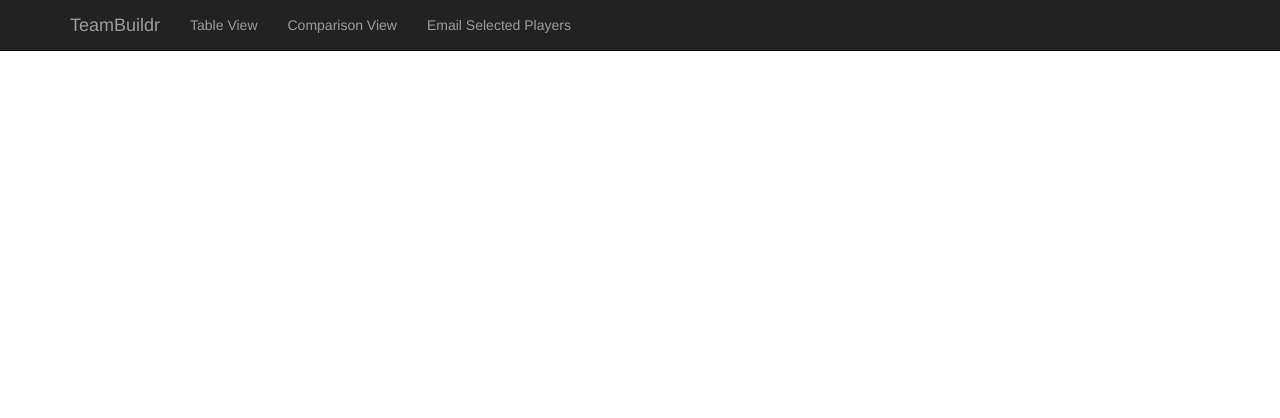
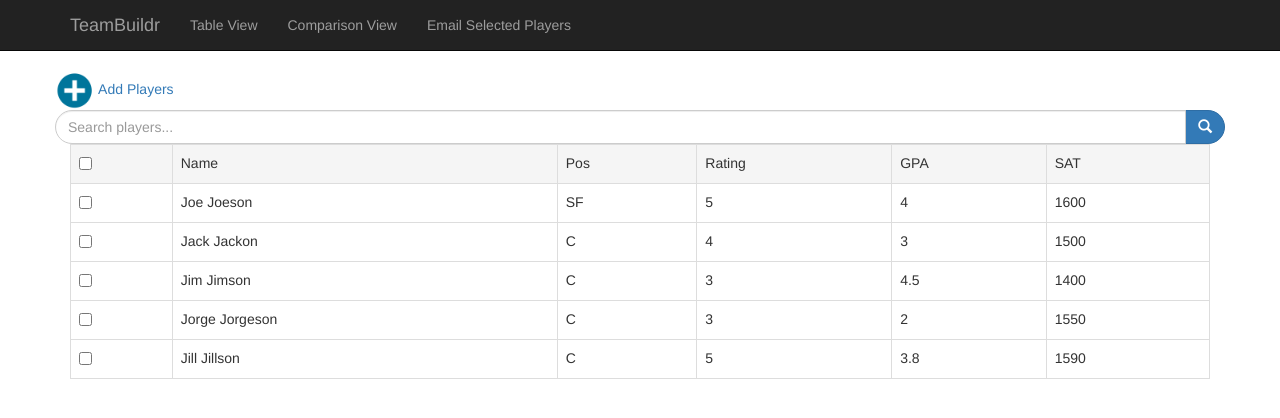
Before and after one commit to shraman-rc/TeamBuildr, a website: page home.html in a window 1280 px wide. Drawn offline with nearby package versions, Linux system fonts and the light colour scheme; some packages are replaced by stand-ins of ours.

Commit message:
Reverting a couple changes

```diff
--- a/js/controller.js
+++ b/js/controller.js
@@ -30,9 +30,11 @@ teambuildrApp.config(['$routeProvider',
 var playerControllers = angular.module('playerControllers', []);
 playerControllers.controller('PlayerController', function($scope) {
 
-    $http.get("players.json").success(function(res){
-      $scope.players = data;
-    });
+    $scope.players = playerData;
+
+    // $http.get("players.json").success(function(res){
+    //   $scope.players = data;
+    // });
 
     $scope.selectedPlayer = $scope.players[0];
 
@@ -99,3 +101,58 @@ playerControllers.controller('PlayerController', function($scope) {
 
 
   });
+
+var playerData = [{
+  name:'Joe Joeson',
+  email: "joe@gmail.com",
+  checkmark:false,
+  position:"SF",
+  rating:5,
+  gpa:4.0,
+  sat: 1600,
+  film:"file://null"
+},
+
+{
+  name:'Jack Jackon',
+  email: "jack@gmail.com",
+  checkmark:false,
+  position:"C",
+  rating:4,
+  gpa:3.0,
+  sat: 1500,
+  film:"file://null"
+},
+
+{
+  name:'Jim Jimson',
+  email: "jim@gmail.com",
+  checkmark:false,
+  position:"C",
+  rating:3,
+  gpa:4.5,
+  sat: 1400,
+  film:"file://null"
+},
+
+{
+  name:'Jorge Jorgeson',
+  email: "jorge@gmail.com",
+  checkmark:false,
+  position:"C",
+  rating:3,
+  gpa:2.0,
+  sat: 1550,
+  film:"file://null"
+},
+
+{
+  name:'Jill Jillson',
+  email: "jill@gmail.com",
+  checkmark:false,
+  position:"C",
+  rating:5,
+  gpa:3.8,
+  sat: 1590,
+  film:"file://null"
+}];
```
Also changed, not shown: templates/compare.html (+7 -1 lines).
